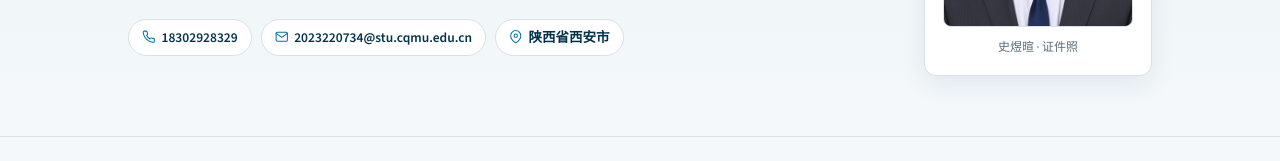
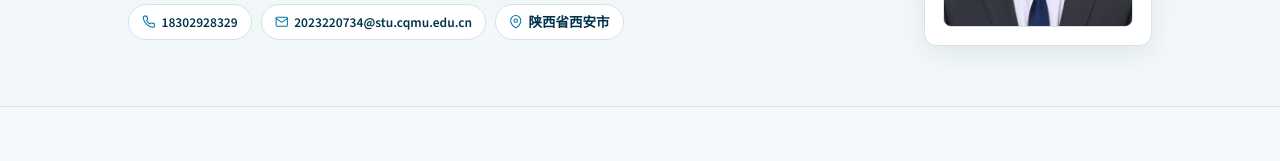
Before and after one commit to YuxuanShi35/YuxuanShi35.github.io, a plain HTML site: page index.html in a window 1280 px wide. Shown: the part 374-535 px from the top of the page. Drawn offline with nearby package versions, Linux system fonts and the light colour scheme.

Commit message:
remove photo caption

```diff
--- a/index.html
+++ b/index.html
@@ -127,7 +127,6 @@
     border:1px solid var(--line); background:#eef3f6;
     display:block;
   }
-  .photo-caption{ font-size:12px; color:var(--muted); text-align:center; }
 
   /* ---------- 通用 Section ---------- */
   main{ padding:8px 0 40px; }
@@ -355,7 +354,6 @@
     </div>
     <div class="photo">
       <img class="photo-img" src="photo.png" alt="史煜暄证件照">
-      <div class="photo-caption">史煜暄 · 证件照</div>
     </div>
   </div>
 </section>
```
